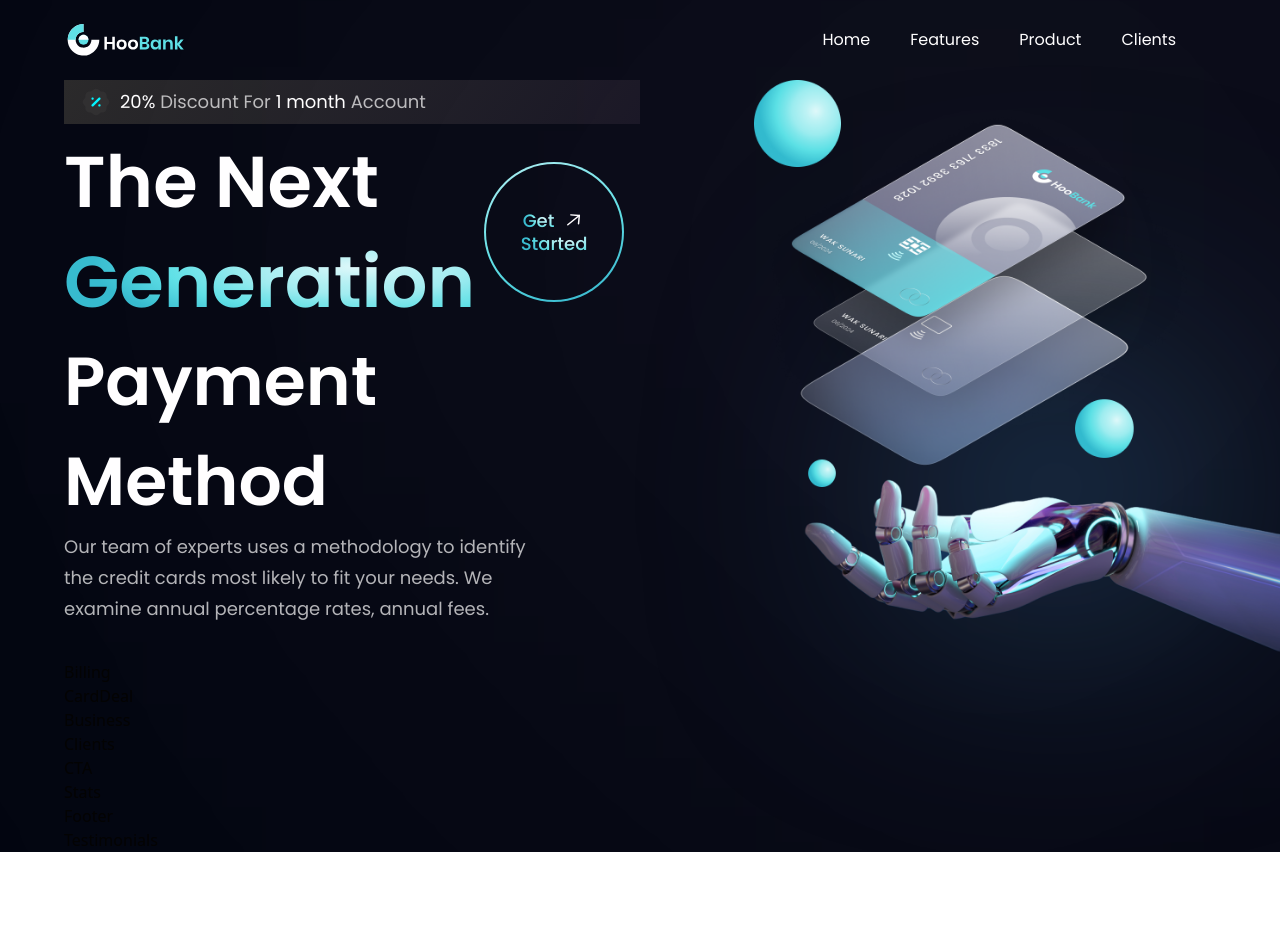
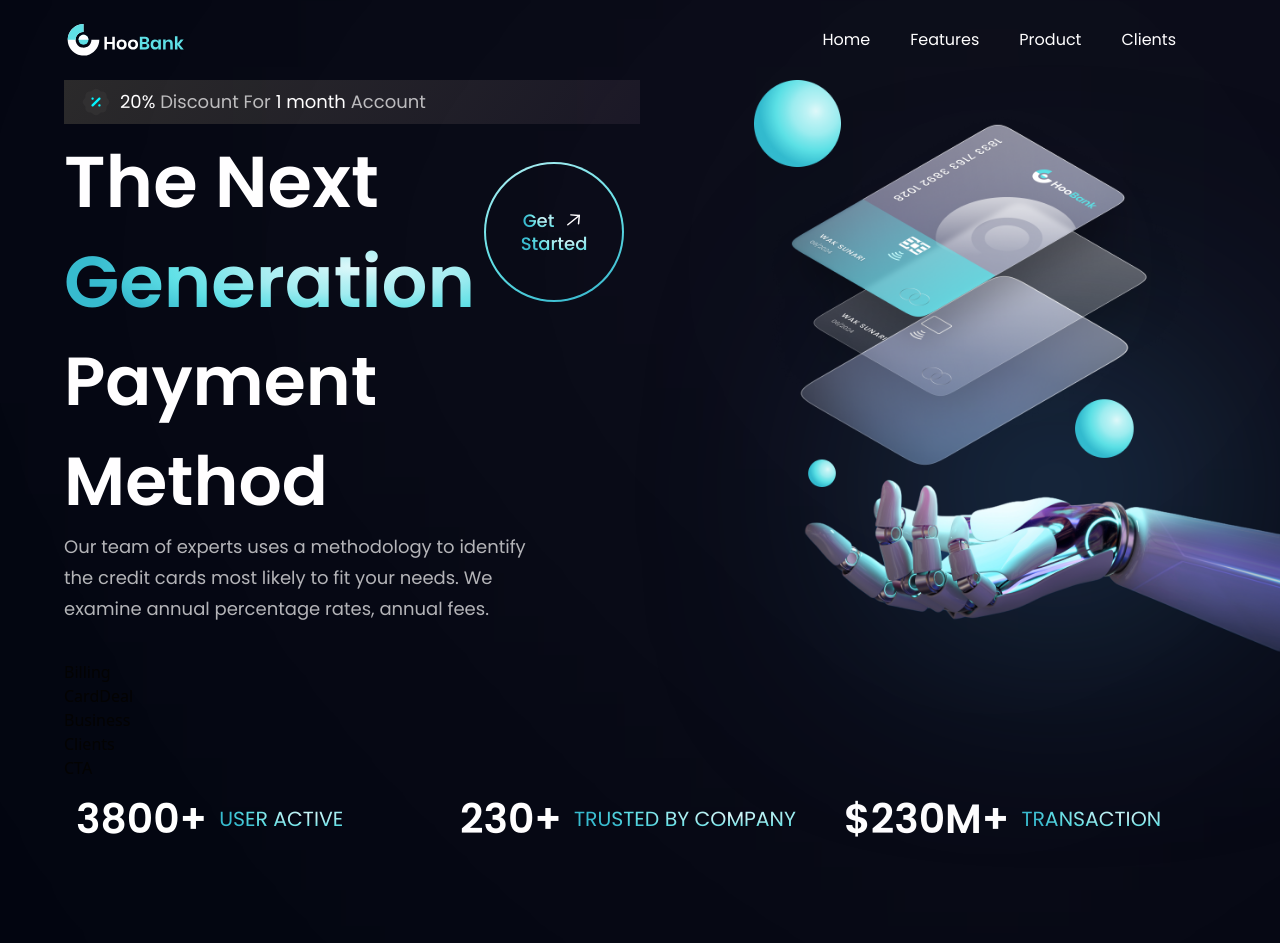
Before and after one commit to AbrahamTegene/bank_modern_app, a React (Vite) app: page / in a window 1280 px wide. Shown: the top 943 px of the page. Before the commit the page ends 852 px from the top, so only its background shows below. Built offline with nearby package versions, Linux system fonts and the light colour scheme.

Commit message:
stat is updated

```diff
--- a/src/components/Stats.jsx
+++ b/src/components/Stats.jsx
@@ -1,10 +1,23 @@
 import React from 'react'
+import { stats } from "../constants";
+import styles from "../style";
 
 const Stats = () => {
   return (
-    <div>
-      Stats
-    </div>
+<section className={`${styles.flexCenter} flex-row flex-wrap sm:mb-20 mb-6 `}>
+{stats.map((stat) => (
+        <div key={stat.id} className={`flex-1 flex justify-start items-center flex-row m-3`} >
+        <h4 className="font-poppins font-semibold xs:text-[40.89px] text-[30.89px] xs:leading-[53.16px] leading-[43.16px] text-white">
+          {stat.value}
+        </h4>
+        <p className="font-poppins font-normal xs:text-[20.45px] text-[15.45px] xs:leading-[26.58px] leading-[21.58px] text-gradient uppercase ml-3">
+          {stat.title}
+        </p>
+      </div>
+    ))}
+
+
+</section>
   )
 }
 
```
